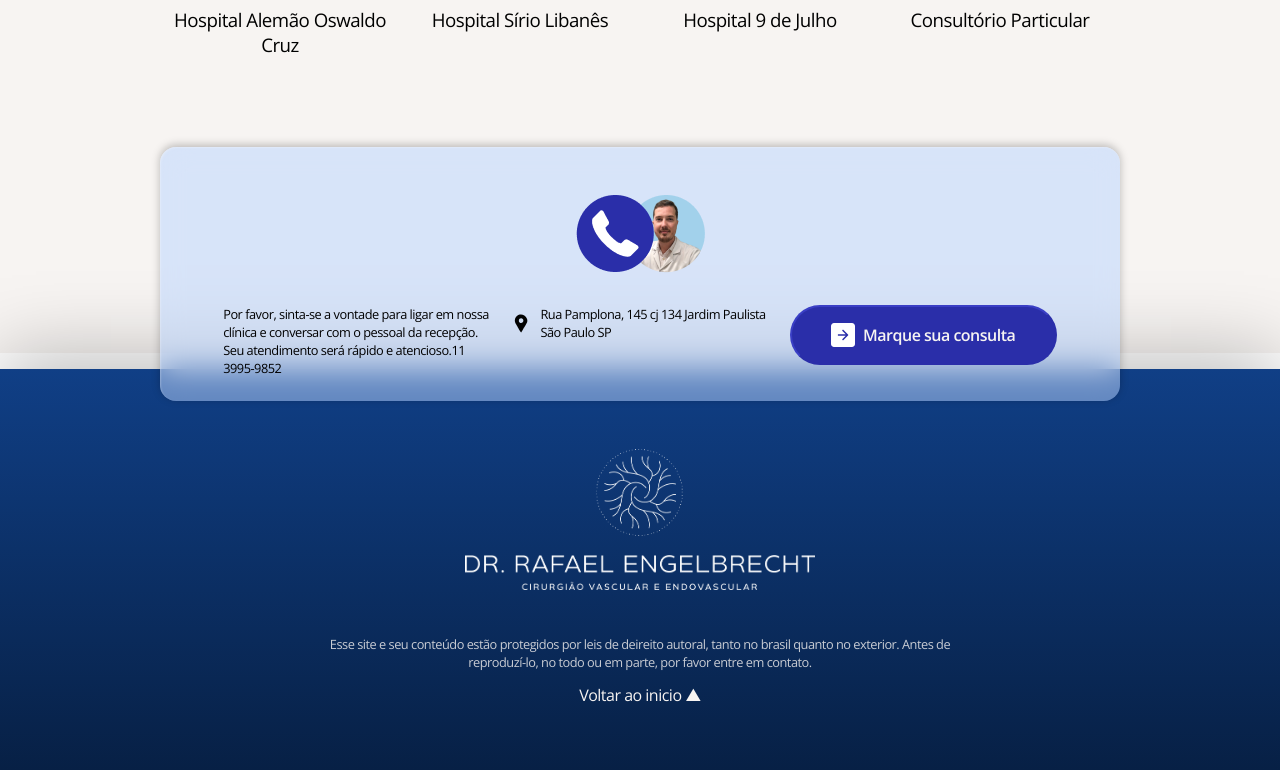
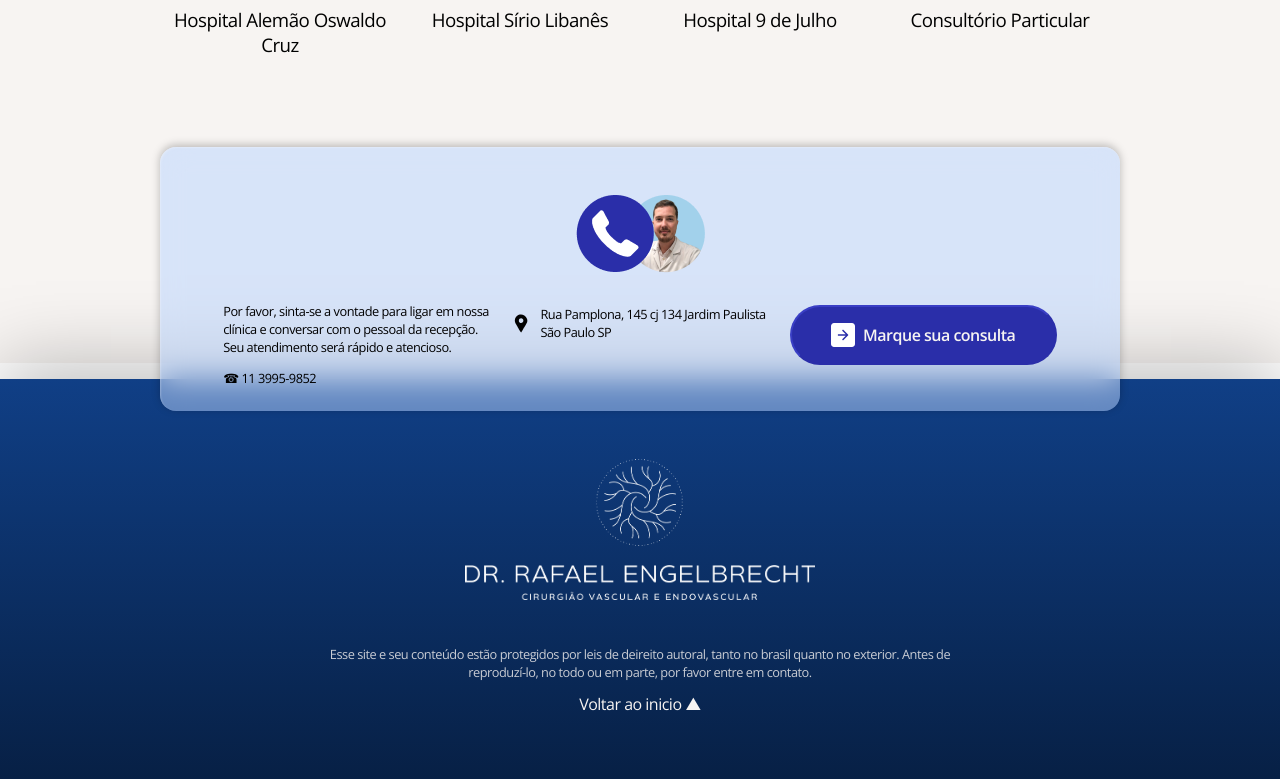
Before and after one commit to aledebarba/dr-rafael-engelbrecht, a Next.js app: page / in a window 1280 px wide. Shown: the part 3400-4179 px from the top of the page. Built offline with nearby package versions, Linux system fonts and the light colour scheme.

Commit message:
minor links corrections

```diff
--- a/pages/index.js
+++ b/pages/index.js
@@ -284,17 +284,17 @@ export default function Home() {
             <img src="/images/cta__contact.png" />
           </div>
           <div className="cta__message">
-            Por favor, sinta-se a vontade para ligar em nossa clínica e
+            <p>Por favor, sinta-se a vontade para ligar em nossa clínica e
             conversar com o pessoal da recepção. Seu atendimento será rápido e
-            atencioso.
-            <a href="#">11 3995-9852</a>
+            atencioso.</p>
+            <a href="tel:+55-11-39959852">☎ 11 3995-9852</a>
           </div>
           <div className="cta__address">
             <img src="/images/icon__place.svg" alt="alfinete de mapa" />
             <p>Rua Pamplona, 145 cj 134 Jardim Paulista São Paulo SP</p>
           </div>
           <div className="cta__button">
-            <a href="tel:+5511952766726" className="button primary">
+            <a href="tel:tel:+55-11-39959852" className="button primary">
               <img
                 src="/images/icon__arrow-right-squared.svg"
                 alt="seta apontando para esquerda"
--- a/styles/styles.scss
+++ b/styles/styles.scss
@@ -323,6 +323,9 @@
         }
 
         .cta__message {
+            margin-block-start: 0 !important;
+            margin-top: 0;
+            padding-top: 0;
             text-align: left !important;
         }
         .cta__address {
```
